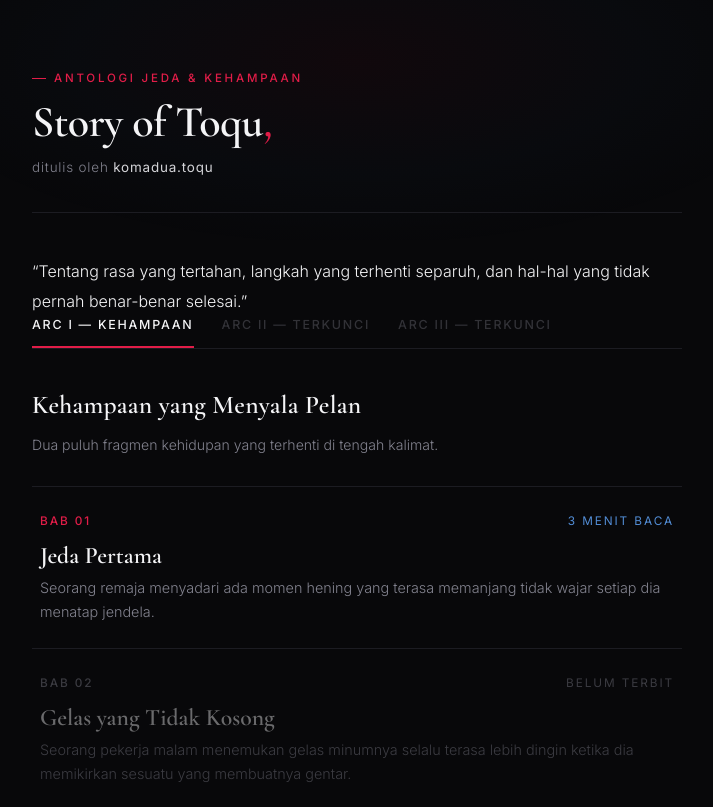
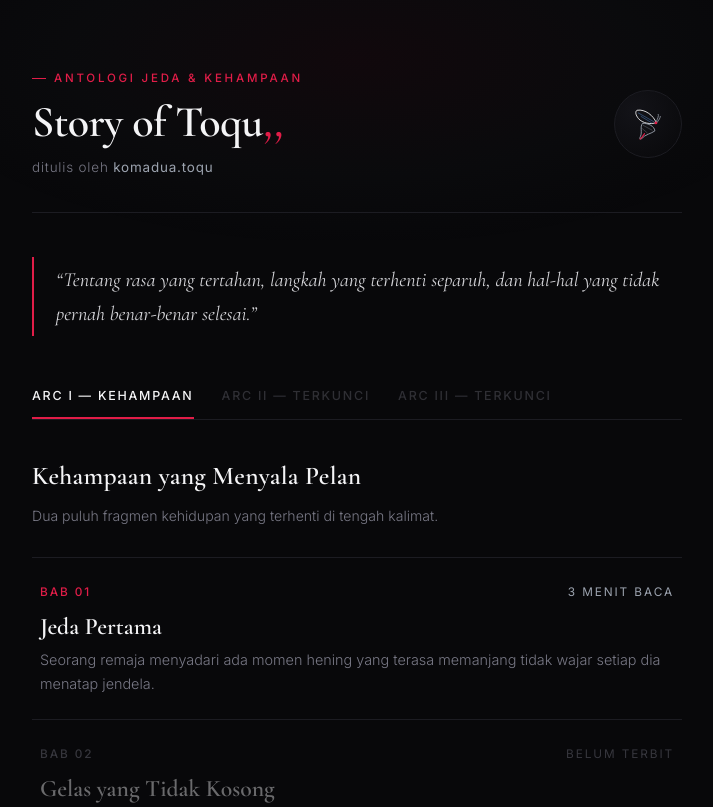
Before and after one commit to toqunata/story_of_toqu, a plain HTML site: page index.html in a window 1280 px wide. Shown: the top 807 px of the page, without its empty margins (283-996 px from the left). Drawn offline with nearby package versions, Linux system fonts and the light colour scheme.

Commit message:
Update index.html

```diff
--- a/index.html
+++ b/index.html
@@ -3,7 +3,7 @@
 <head>
   <meta charset="UTF-8" />
   <meta name="viewport" content="width=device-width, initial-scale=1.0" />
-  <title>Story of Toqu — komadua.toqu</title>
+  <title>Story of Toqu,, — komadua.toqu</title>
   <link rel="preconnect" href="https://fonts.googleapis.com">
   <link rel="preconnect" href="https://fonts.gstatic.com" crossorigin>
   <link href="https://fonts.googleapis.com/css2?family=Cormorant+Garamond:ital,wght@0,500;0,600;0,700;1,400;1,600&family=Inter:wght@300;400;500;600&display=swap" rel="stylesheet">
@@ -11,16 +11,13 @@
     :root {
       --bg: #08080A;
       --surface: #0E0E12;
-      --surface-elevated: #141419;
       --text-primary: #F4F4F6;
       --text-secondary: #D4D4D8;
-      --text-muted: #82828E;
-
-      /* Palet Utama: Merah Getir yang Terbaca Tajam + Aksen Biru Baja Sangat Tipis */
-      --crimson: #E11D48;         /* Kontras tinggi untuk sub-bab & penanda penting */
-      --crimson-soft: rgba(225, 29, 72, 0.14);
-      --steel-blue: #60A5FA;      /* Biru dingin hanya sebagai aksen mikro */
-      --steel-muted: #475569;
+      --ash-silver: #9CA3AF;
+      --text-muted: #787885;
+      --crimson: #E11D48;
+      --crimson-soft: rgba(225, 29, 72, 0.12);
+      --steel-blue: #60A5FA;
       --border: #1C1C22;
       --border-hover: #2E2E38;
     }
@@ -39,19 +36,19 @@
       overflow-x: hidden;
     }
 
-    /* Atmosfer Pencahayaan Gelap Dramatis */
+    /* Pencahayaan Dramatis Sangat Halus */
     body::before {
       content: "";
       position: fixed;
       top: -15%; left: 50%;
       transform: translateX(-50%);
       width: 70vw; height: 45vh;
-      background: radial-gradient(ellipse at center, rgba(225, 29, 72, 0.045) 0%, rgba(96, 165, 250, 0.02) 45%, transparent 75%);
+      background: radial-gradient(ellipse at center, rgba(225, 29, 72, 0.045) 0%, rgba(156, 163, 175, 0.02) 45%, transparent 75%);
       pointer-events: none;
       z-index: 0;
     }
 
-    /* Progress Bar Sehelai Rambut (Biru Baja ke Merah Crimson) */
+    /* Progress Bar Sehelai Rambut */
     #progress-container {
       position: fixed;
       top: 0; left: 0;
@@ -63,7 +60,7 @@
     #progress-bar {
       height: 100%;
       width: 0%;
-      background: linear-gradient(90deg, var(--steel-muted) 0%, var(--steel-blue) 45%, var(--crimson) 100%);
+      background: linear-gradient(90deg, var(--ash-silver) 0%, var(--crimson) 100%);
       transition: width 0.1s ease-out;
     }
 
@@ -114,6 +111,7 @@
     .brand-title .comma-mark {
       color: var(--crimson);
       font-style: italic;
+      letter-spacing: -0.06em;
       margin-left: 2px;
     }
     .brand-author {
@@ -123,24 +121,27 @@
       letter-spacing: 0.06em;
     }
     .brand-author strong {
-      color: var(--text-secondary);
+      color: var(--ash-silver);
       font-weight: 400;
     }
 
-   <!-- Emblem Baru: Kupu-Kupu Profil Samping dengan Sayap Bergaya Dua Koma -->
-        <div class="emblem-wrapper" title="Simbol Jeda — Story of Toqu">
-          <svg class="emblem-svg" viewBox="0 0 64 64" fill="none" xmlns="http://www.w3.org/2000/svg">
-            <path d="M18 10 C20 18, 30 28, 44 26 C43 33, 38 40, 27 35 C22 32.5, 19 28, 18 25" stroke="#E4E4E7" stroke-width="1.3" stroke-linecap="round"/>
-            <path d="M26 31.5 C24 35, 18 48, 23 54 C28 51, 33 42, 30 35 C28 32.5, 27 31.5, 26 31.5" stroke="#60A5FA" stroke-dasharray="140" stroke-opacity="0.85" stroke-width="1.2" stroke-linecap="round"/>
-            <path d="M24.5 44.5 C23 48, 19.5 52, 22.5 53.5 C24 53, 27 48.5, 28 44" stroke="#E11D48" stroke-width="1.1" stroke-opacity="0.65" stroke-linecap="round"/>
-            <path d="M20 16 L35 27 M23 21 L32 30 M24 29 L28 40 M27 33 L26 47" stroke="#60A5FA" stroke-width="0.75" stroke-opacity="0.4"/>
-            <path d="M18 10 C15 15, 14 18, 14 24" stroke="#60A5FA" stroke-width="0.9" stroke-opacity="0.6"/>
-            <path d="M18 25 C14 27, 12 32, 16 31.5" stroke="#E4E4E7" stroke-width="0.8" stroke-opacity="0.4"/>
-            <path d="M44 26.5 C46 22, 47 18, 46.5 17 M44 27 C47 24, 48 21, 48 20" stroke="#60A5FA" stroke-width="1" stroke-linecap="round" stroke-opacity="0.75"/>
-            <circle cx="44.2" cy="26.8" r="1.5" fill="#E4E4E7"/>
-            <circle cx="28.5" cy="30" r="1.5" fill="#E11D48" opacity="0.85"/>
-          </svg>
-        </div>
+    /* Emblem Kupu-Kupu Profil Samping & Siluet Dua Koma */
+    .emblem-wrapper {
+      width: 68px;
+      height: 68px;
+      flex-shrink: 0;
+      display: flex;
+      align-items: center;
+      justify-content: center;
+      border: 1px solid var(--border);
+      border-radius: 50%;
+      background: radial-gradient(circle at 30% 30%, #131318, #08080A);
+    }
+    .emblem-svg {
+      width: 44px;
+      height: 44px;
+      display: block;
+    }
 
     /* Prolog Manifesto */
     .prolog {
@@ -230,7 +231,7 @@
       cursor: default;
     }
 
-    /* Label Sub-Bab & Durasi Baca (Dibuat Kontras & Tajam) */
+    /* Label Sub-Bab & Durasi Baca */
     .story-meta {
       display: flex;
       justify-content: space-between;
@@ -242,17 +243,15 @@
       margin-bottom: 8px;
     }
     .story-bab {
-      color: var(--crimson); /* Merah tegas agar sub-bab terbaca sangat jelas */
+      color: var(--crimson);
     }
     .story-time {
-      color: var(--steel-blue); /* Sentuhan biru dingin sangat halus pada metadata waktu */
-      opacity: 0.85;
+      color: var(--ash-silver);
       font-weight: 400;
     }
     .story-card.locked-card .story-bab,
     .story-card.locked-card .story-time {
       color: var(--text-muted);
-      opacity: 1;
     }
 
     .story-title {
@@ -282,7 +281,7 @@
     .back-btn {
       background: none;
       border: none;
-      color: var(--text-muted);
+      color: var(--ash-silver);
       font-size: 0.78rem;
       font-weight: 500;
       letter-spacing: 0.14em;
@@ -320,7 +319,6 @@
       font-size: 1.04rem;
       color: var(--text-secondary);
     }
-    /* Drop Cap Klasik dengan Sentuhan Merah Getir */
     .reader-body p:first-of-type::first-letter {
       font-family: 'Cormorant Garamond', serif;
       font-size: 3.3rem;
@@ -369,11 +367,11 @@
     }
     .btn-copy {
       background: transparent;
-      color: var(--text-secondary);
+      color: var(--ash-silver);
     }
     .btn-copy:hover {
-      border-color: var(--text-secondary);
-      background: rgba(255, 255, 255, 0.03);
+      border-color: var(--text-primary);
+      color: var(--text-primary);
     }
     .btn-wa {
       background: var(--crimson-soft);
@@ -403,7 +401,7 @@
       gap: 22px;
     }
     .social-links a {
-      color: var(--text-secondary);
+      color: var(--ash-silver);
       text-decoration: none;
       letter-spacing: 0.1em;
       text-transform: uppercase;
@@ -415,9 +413,9 @@
     }
 
     @media (max-width: 480px) {
-      .brand-title { font-size: 2.25rem; }
-      .emblem-wrapper { width: 52px; height: 52px; }
-      .emblem-svg { width: 30px; height: 30px; }
+      .brand-title { font-size: 2.2rem; }
+      .emblem-wrapper { width: 56px; height: 56px; }
+      .emblem-svg { width: 36px; height: 36px; }
       .reader-title { font-size: 2rem; }
     }
   </style>
@@ -431,23 +429,26 @@
       <header>
         <div>
           <div class="kicker">Antologi Jeda &amp; Kehampaan</div>
-          <h1 class="brand-title">Story of Toqu<span class="comma-mark">,</span></h1>
+          <h1 class="brand-title">Story of Toqu<span class="comma-mark">,,</span></h1>
           <div class="brand-author">ditulis oleh <strong>komadua.toqu</strong></div>
         </div>
 
-        <!-- Emblem Abstrak: Siluet Kupu-Kupu Profil Samping yang Melengkung Menjadi Tanda Koma -->
-        <div class="emblem-wrapper" title="Simbol Jeda — Story of Toqu">
-          <svg class="emblem-svg" viewBox="0 0 48 48" fill="none" xmlns="http://www.w3.org/2000/svg">
-            <!-- Sayap Utama Tajam (Perspektif Samping) -->
-            <path d="M16 32 C14 20, 22 9, 36 8 C35 19, 29 26, 20 29" stroke="#E4E4E7" stroke-width="1.4" stroke-linecap="round" stroke-linejoin="round"/>
-            <!-- Sayap Sekunder dengan Sentuhan Biru Baja Redup -->
-            <path d="M19 28 C25 26, 33 27, 35 34 C29 37, 23 35, 19 32" stroke="#60A5FA" stroke-width="1.2" stroke-opacity="0.75" stroke-linecap="round"/>
-            <!-- Urat Sayap Halus -->
-            <path d="M18 30 L31 14" stroke="#60A5FA" stroke-width="0.7" stroke-opacity="0.45"/>
-            <!-- Ekor Melengkung Membentuk Tanda Koma di Bawah -->
-            <path d="M16 32 C14 36, 13 40, 10 42" stroke="#E11D48" stroke-width="1.6" stroke-linecap="round"/>
+        <!-- Emblem Kupu-Kupu Profil Samping dengan Siluet Dua Koma yang Menyatu di Sayap -->
+        <div class="emblem-wrapper" title="Simbol Jeda — komadua.toqu">
+          <svg class="emblem-svg" viewBox="0 0 64 64" fill="none" xmlns="http://www.w3.org/2000/svg">
+            <!-- Sayap Atas (Siluet Koma Pertama) -->
+            <path d="M16 12 C28 10, 40 20, 44 30 C36 33, 24 31, 18 24 C14 19, 13 14, 16 12 Z" stroke="#E4E4E7" stroke-width="1.35" stroke-linejoin="round"/>
+            <!-- Sayap Bawah (Siluet Koma Kedua dengan Ekor Melengkung) -->
+            <path d="M24 31 C33 31, 41 35, 42 42 C37 46, 28 47, 23 53 C21 55, 19 54, 21 50 C24 44, 20 36, 24 31 Z" stroke="#9CA3AF" stroke-width="1.3" stroke-linejoin="round"/>
+            <!-- Urat Sayap Halus (Abu-abu Perak & Sentuhan Biru Baja Redup) -->
+            <path d="M18 16 L41 29 M22 21 L37 30" stroke="#60A5FA" stroke-width="0.85" stroke-opacity="0.65" stroke-linecap="round"/>
+            <path d="M25 34 L38 41 M24 39 L31 45" stroke="#9CA3AF" stroke-width="0.8" stroke-opacity="0.55" stroke-linecap="round"/>
+            <!-- Ekor Koma Merah Crimson di Ujung Bawah Sayap -->
+            <path d="M27 46 C25 49, 23 52, 20.5 54" stroke="#E11D48" stroke-width="1.5" stroke-linecap="round"/>
+            <!-- Antena Tipis -->
+            <path d="M44 29 C46 24, 48 20, 47 18 M45 30 C48 26, 50 23, 50 21" stroke="#9CA3AF" stroke-width="1.1" stroke-linecap="round"/>
             <!-- Simpul Inti Merah Crimson -->
-            <circle cx="16" cy="31.5" r="2.2" fill="#E11D48"/>
+            <circle cx="43.5" cy="30.5" r="2" fill="#E11D48"/>
           </svg>
         </div>
       </header>
@@ -469,7 +470,7 @@
     </div>
 
     <div id="reader-view">
-      <button class="back-btn" onclick="closeStory()">← Kembali ke Indeks</button>
+      <button class="back-btn" onclick="closeStory()">← Kembali ke Awal</button>
       <div class="reader-chapter" id="reader-chapter"></div>
       <h1 class="reader-title" id="reader-title"></h1>
       <div class="reader-body" id="reader-body"></div>
```
